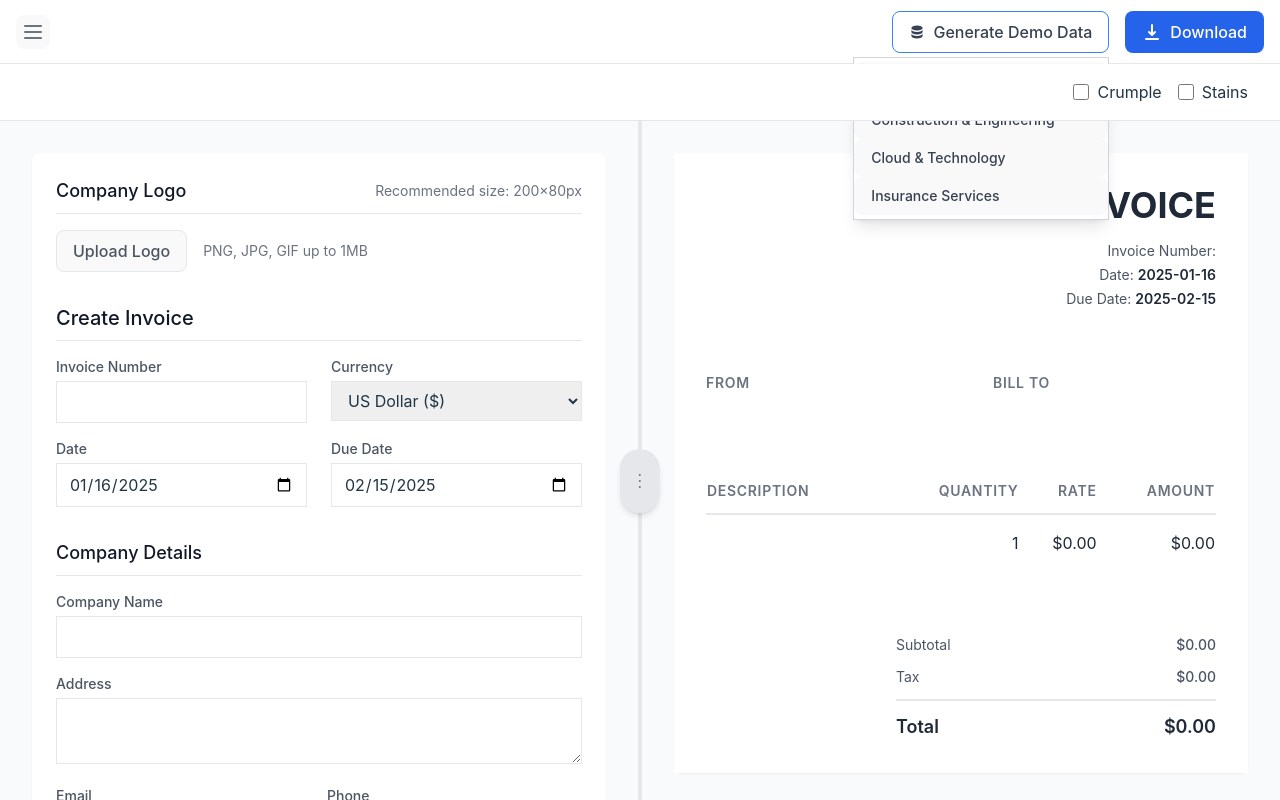
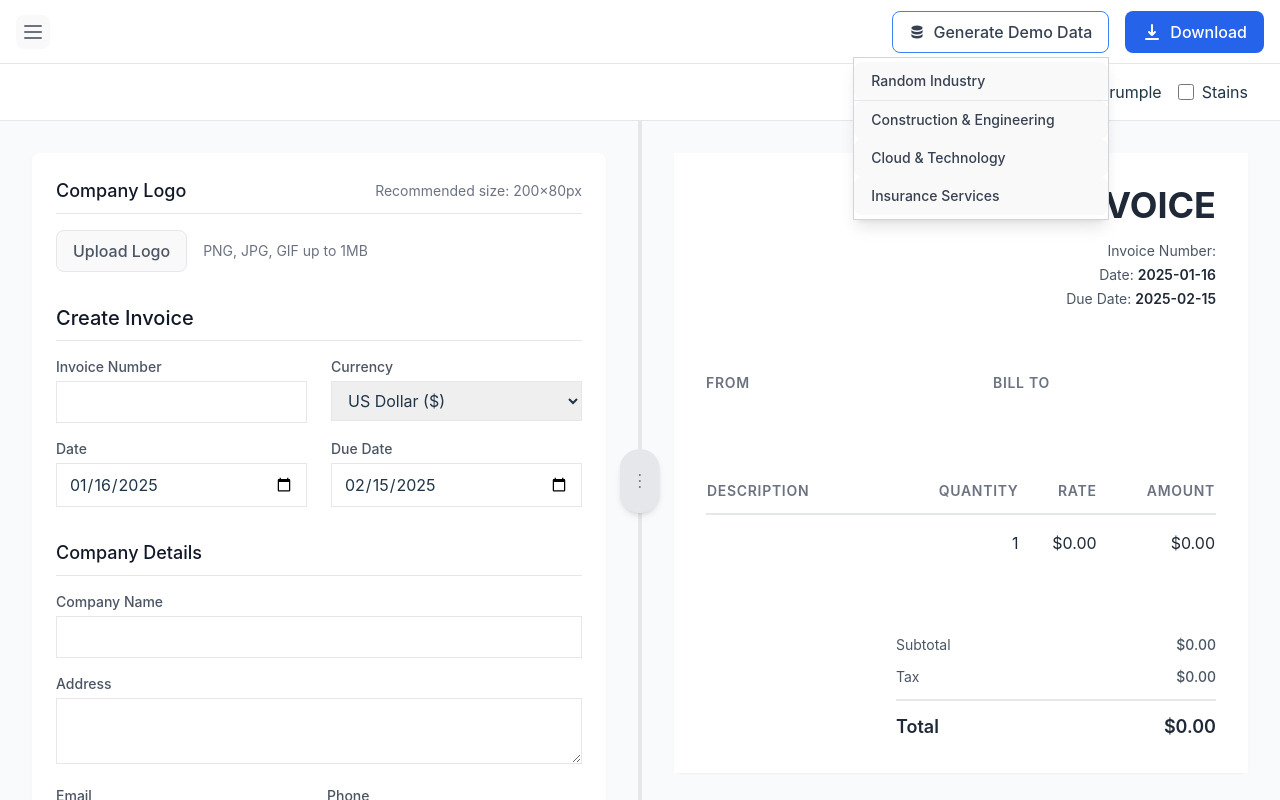
Before and after one commit to davehthompson/invoicegenerator, a React (Vite) app: page / in a window 1280 px wide. Both pictures are taken after a click on the button "Generate Demo Data". Built offline with nearby package versions, Linux system fonts and the light colour scheme.

Commit message:
Fixed a bug where the menus for generate demo data and downloading were being hidden behind other divs.

```diff
--- a/src/App.jsx
+++ b/src/App.jsx
@@ -132,7 +132,7 @@ function App() {
       />
 
       {/* Context-specific controls header */}
-      <header className="bg-white border-b border-gray-200 sticky top-16 z-40">
+      <header className="bg-white border-b border-gray-200 sticky top-16 z-20">
         <div className="px-8 py-4 w-full">
           <div className="flex justify-end">
             <EffectControls
--- a/src/domains/invoice/components/DemoDataButton.jsx
+++ b/src/domains/invoice/components/DemoDataButton.jsx
@@ -105,7 +105,7 @@ const DemoDataButton = ({
       </button>
 
       {isOpen && (
-        <div className="absolute right-0 mt-1 w-64 bg-white border border-gray-300 shadow-lg z-50">
+        <div className="absolute right-0 mt-1 w-64 bg-white border border-gray-300 shadow-lg" style={{ zIndex: 1000 }}>
           <div className="py-1">
             <button
               onClick={() => handleGenerateDemo()}
--- a/src/domains/invoice/components/DownloadButtons.jsx
+++ b/src/domains/invoice/components/DownloadButtons.jsx
@@ -244,7 +244,7 @@ const DownloadButtons = ({ invoiceData, lineItems, setInvoiceData }) => {
       </button>
 
       {isOpen && (
-        <div className="absolute right-0 mt-1 w-48 bg-white border border-gray-300 shadow-lg z-50">
+        <div className="absolute right-0 mt-1 w-48 bg-white border border-gray-300 shadow-lg z-[100]">
           <button
             onClick={() => handleDownload('pdf')}
             className="w-full px-4 py-2 text-left text-gray-700 hover:bg-gray-50 flex items-center gap-2 transition-colors"
--- a/src/domains/shared/components/Layout.jsx
+++ b/src/domains/shared/components/Layout.jsx
@@ -23,7 +23,7 @@ const Layout = ({ children, topBarActions }) => {
     <div className="flex h-screen bg-gray-100">
       {/* Sidebar */}
       <div
-        className={`fixed inset-y-0 left-0 z-50 transform ${
+        className={`fixed inset-y-0 left-0 z-30 transform ${
           isSidebarOpen ? 'translate-x-0' : '-translate-x-full'
         } transition-transform duration-300 ease-in-out`}
       >
```
